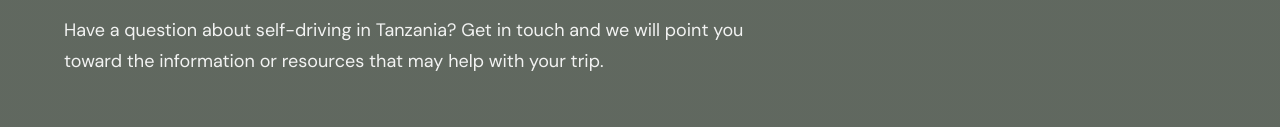
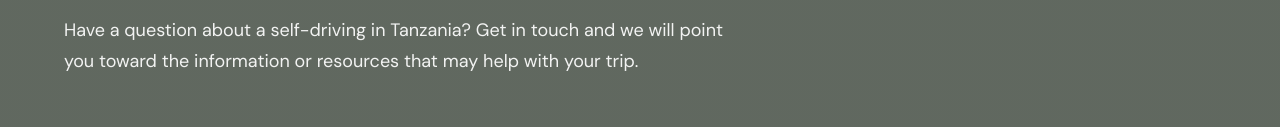
Before and after one commit to josephgappi/tanzaniaselfdriveguide, a plain HTML site: page contact.html in a window 1280 px wide. Shown: the part 338-465 px from the top of the page. Drawn offline with nearby package versions, Linux system fonts and the light colour scheme; files whose address does not match are found by name.

Commit message:
new changes again

```diff
--- a/contact.html
+++ b/contact.html
@@ -724,7 +724,7 @@
       <h1>Contact Tanzania Self Drive Guide</h1>
 
       <p>
-        Have a question about self-driving in Tanzania?
+        Have a question about a self-driving in Tanzania?
         Get in touch and we will point you toward the information
         or resources that may help with your trip.
       </p>
```
Also changed, not shown: 1 other file.
